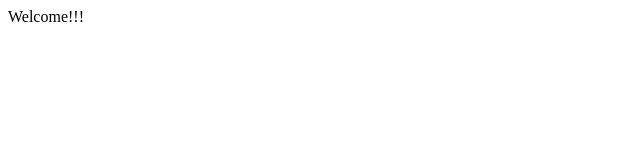
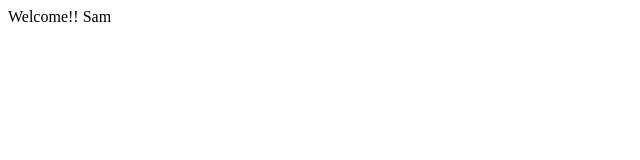
Before and after one commit to mohjag/map-mobile, a plain HTML site: page src/index.html in a window 1280 px wide. Shown: the full height of the page, 0-640 px from the left. Drawn offline with Linux system fonts and the light colour scheme.

Commit message:
Changed the name.

```diff
--- a/src/index.html
+++ b/src/index.html
@@ -3,6 +3,6 @@
 
     </head>
     <body>
-        Welcome!!!
+        Welcome!! Sam
     </body>
 </html>
```
